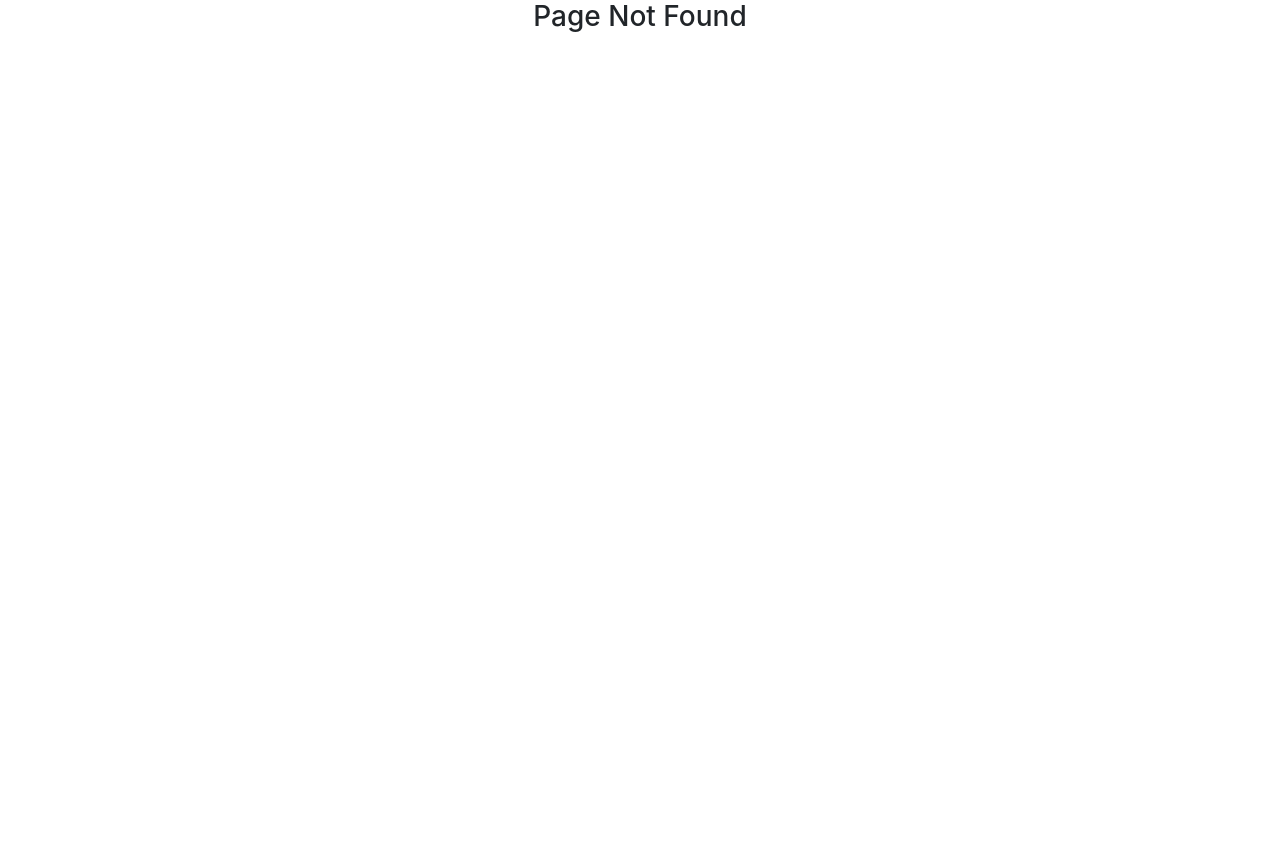
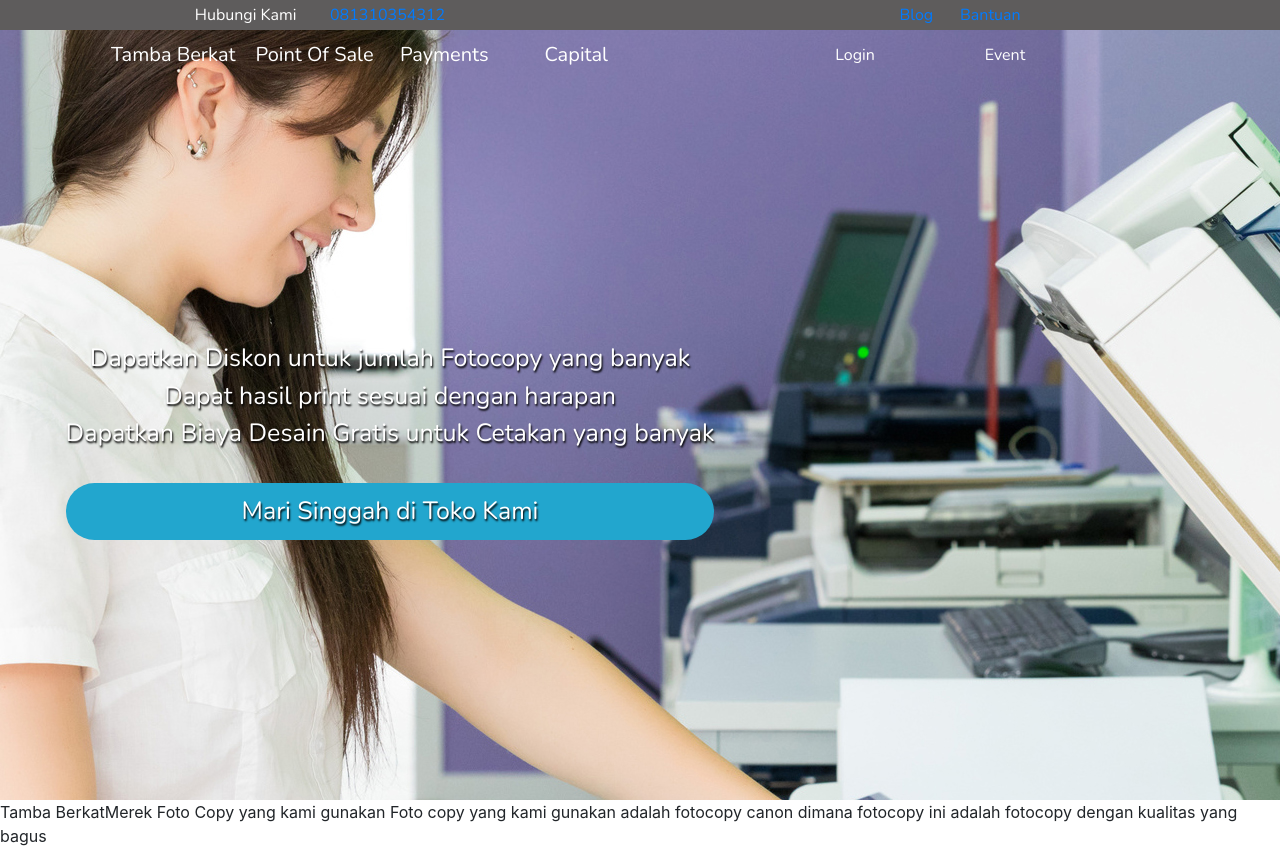
Before and after one commit to depanripurba/TambaBerkat, a React (Create React App) app: page /landing in a window 1280 px wide. Before the commit this address had no page. Before the commit the page ends 800 px from the top, so only its background shows below. Built offline with nearby package versions, Linux system fonts and the light colour scheme.

Commit message:
ini adalah comit setelah lama tidak membuka

```diff
--- a/src/App.js
+++ b/src/App.js
@@ -8,6 +8,7 @@ import Admin from "./componen/Admin";
 import Chat from "./componen/Chat";
 import Upload from "./componen/Upload";
 import Notfound from "./componen/Notfound";
+import Lander from "./componen/Lander";
 import {url} from "./Config/Redux"
 import {connect} from "react-redux"
 import firebase from "./Config/Firebase"
@@ -22,6 +23,7 @@ function App(props) {
 	     <Route path="/upload" component={Upload} />
        <Route path="/ChatMobile" component={ChatMobile} />
        <Route path="/Atk" component={Home} />
+       <Route path="/landing" component={Lander} />
        <Route path="/Admin" render={()=>{
          if(props.login === false){
            return(
--- /dev/null
+++ b/src/componen/Lander/index.jsx
@@ -0,0 +1,61 @@
+import React,{Fragment} from 'react'
+import "./style.css"
+
+class Landing extends React.Component{
+    render(){
+        return(
+            <Fragment>
+            <div className="rootHeader" >
+                <div className="primaryroot" >
+                    <div className="childsecondary" >
+                        <span>Hubungi Kami</span>
+                        <span><a href="" target="_blank">081310354312</a></span>
+                    </div>
+                    <div className="childsecondary1" >
+                        <span><a href="" target="_blank">Blog</a></span>
+                        <span><a href="" target="_blank">Bantuan</a></span>
+                    </div>
+                </div>
+                <div className="secondroot" >
+                    <div className="childsecondroot1" >
+                       <div className="tes1">
+                            <span>Tamba Berkat</span>
+                            <span>Point Of Sale</span>
+                            <span>Payments</span>
+                            <span>Capital</span>
+                       </div>
+                       <div className="tes2" >
+                          <center>Dapatkan Diskon untuk jumlah Fotocopy yang banyak </center>
+                          <center>Dapat hasil print sesuai dengan harapan </center>
+                          <center>Dapatkan Biaya Desain Gratis untuk Cetakan yang banyak</center>
+                          <center className="button"> Mari Singgah di Toko Kami</center>
+                       </div>
+                    </div>
+                    <div className="childsecondroot2" >
+                        <div className="containerlog" >
+                            <span>Login</span>
+                            <span>Event</span>
+                        </div>
+                        <div className="containerlog1" >
+
+                        </div>
+
+                    </div>
+                </div>
+            </div>
+            <div>
+                <div>
+
+                </div>
+                <div>
+                    <span>Tamba Berkat</span>
+                    <span>Merek Foto Copy yang kami gunakan </span>
+                    <span>Foto copy yang kami gunakan adalah fotocopy canon dimana fotocopy ini adalah fotocopy dengan kualitas yang bagus </span>
+                </div>
+            </div>
+            </Fragment>
+        )
+    }
+}
+
+export default Landing;
--- /dev/null
+++ b/src/componen/Lander/style.css
@@ -0,0 +1,103 @@
+@import url('https://fonts.googleapis.com/css2?family=Nunito&display=swap');
+html,body{
+    margin: 0;
+    height: 100%;
+}
+.rootHeader{
+    height: 100vh;
+    display: grid;
+    grid-template-rows: 30px auto;
+}
+.primaryroot{
+    display: grid;
+    grid-template-columns: 50% 50%;
+    color: white;
+    background: rgb(94, 92, 92);
+    font-family: 'Nunito', sans-serif;
+}
+.childsecondary{
+
+    grid-template-columns: 1fr 1fr;
+    display: grid;
+    grid-gap: 20px;
+    justify-self: center;
+    align-self: center;
+}
+.childsecondary1{
+    grid-template-columns: 1fr 1fr;
+    display: grid;
+    justify-self: center;
+    align-self: center;
+}
+.secondroot{
+    display: grid;
+    grid-template-columns: 50px auto 50px 300px 200px;
+    background-image: url('background.jpeg');
+}
+.childsecondroot1{
+    grid-column-start: 2;
+    grid-column-end: 3;
+    display: grid;
+    grid-template-rows: 50px auto;
+}
+.childsecondroot2{
+    grid-column-start: 4;
+    grid-column-end: 5;
+    display: grid;
+    grid-template-rows: 50px auto;
+    color: white;
+
+}
+.tes1{
+    align-self: center;
+    justify-self: center;
+    display: grid;
+    grid-template-columns: 1fr 1fr 1fr 1fr;
+    grid-gap: 20px;
+    color: white;
+    font-size: 20px;
+    font-family: 'Nunito', sans-serif;
+    cursor: pointer;
+
+}
+.tes1 span{
+    transition: 1s;
+}
+.tes2{
+    color: white;
+    display: grid;
+    align-self: center;
+    font-family: 'Nunito', sans-serif;
+    font-size: 25px;
+    text-shadow: 1px 2px 2px black;
+    justify-self: center;
+}
+.tes1 span:hover{
+    color:rgb(14, 14, 172);
+}
+.button{
+    cursor: pointer;
+    margin-top: 30px;
+    background: rgb(34, 166, 206);
+    transition: 1s;
+    padding: 10px;
+    border-radius: 100px;
+}
+.tes2 .button:hover{
+    background: rgb(16, 66, 82);
+}
+.containerlog{
+    display: grid;
+    grid-template-columns: 1fr 1fr;
+}
+
+.containerlog span{
+    align-self: center;
+    justify-self: center;
+    cursor: pointer;
+    font-family: 'Nunito';
+    transition: 1s;
+}
+.containerlog span:hover{
+    color: rgb(62, 91, 170);
+}
```
Also changed, not shown: src/componen/Lander/background.jpeg (added), src/componen/Lander/fotocopy.jpg (added).
